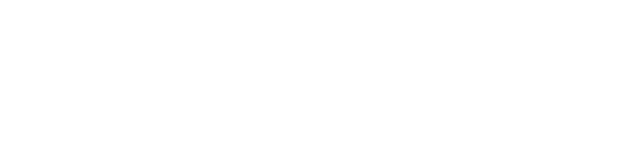
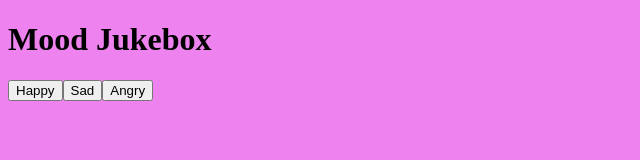
Before and after one commit to xAlexCode/Mood-Junkbox, a plain HTML site: page index.html in a window 1280 px wide. Shown: the whole page, without its empty margins (0-640 px from the left). Drawn offline with Linux system fonts and the light colour scheme.

Commit message:
function for switching background color and name

```diff
--- a/index.html
+++ b/index.html
@@ -1,12 +1,19 @@
 <!DOCTYPE html>
 <html lang="en">
+
 <head>
     <meta charset="UTF-8">
     <meta name="viewport" content="width=device-width, initial-scale=1.0">
     <title>Mood Jukebox</title>
+    <link rel="stylesheet" href="style.css">
 </head>
+
 <body>
+    <h1>Mood Jukebox</h1>
 
+    <section id="moodbox"></section>
 
+    <script src="main.js"></script>
 </body>
+
 </html>
--- a/main.js
+++ b/main.js
@@ -0,0 +1,25 @@
+const moodbox = document.querySelector("#moodbox");
+
+const moods = [
+    { name: 'Happy', color: 'yellow', textContent: 'Pharrell William - Happy' },
+    { name: 'Sad', color: 'blue', textContent: 'Celine dion - All by myself'},
+    { name: 'Angry', color: 'red', textContent: 'Rage against the machines - killing in the name'}
+];
+
+  const moodSong = document.createElement('H2');
+  moodSong.textContent = '';
+  document.body.appendChild(moodSong);
+
+ moods.forEach((mood) => {
+    const btn = document.createElement('button');
+    btn.textContent = mood.name;
+
+
+  btn.addEventListener('click', () => {
+    document.body.style.backgroundColor = mood.color;
+    moodSong.textContent = mood.textContent;
+  });
+
+    moodbox.appendChild(btn);
+
+});
--- a/style.css
+++ b/style.css
@@ -0,0 +1,3 @@
+body {
+background-color: violet;
+}
```
Also changed, not shown: 1 other file.
